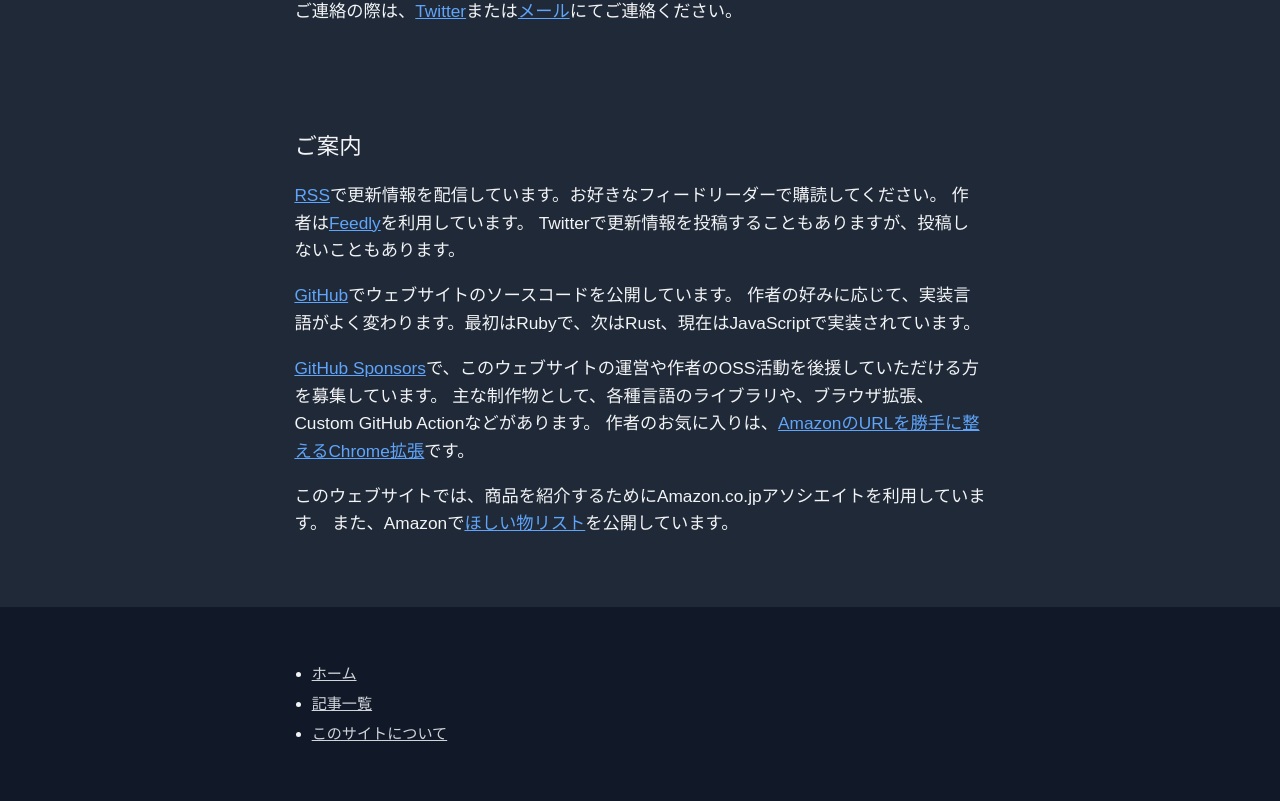
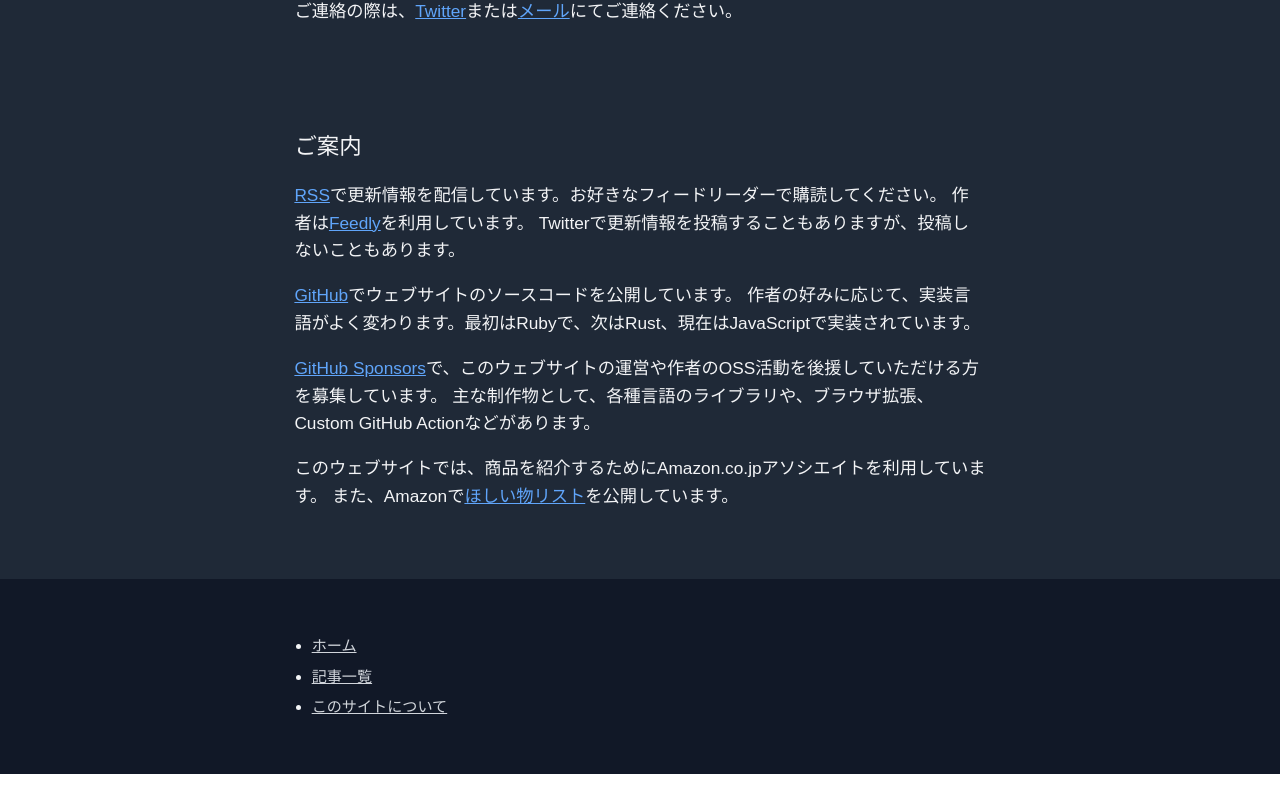
Before and after one commit to r7kamura/r7n, a Next.js app: page /about in a window 1280 px wide. Shown: the part 683-1484 px from the top of the page. After the commit the page ends 1457 px from the top, so only its background shows below. Built offline with nearby package versions, Linux system fonts and the light colour scheme.

Commit message:
Update about

```diff
--- a/pages/about.tsx
+++ b/pages/about.tsx
@@ -50,11 +50,7 @@
         <a href="https://github.com/sponsors/r7kamura">GitHub Sponsors</a>
         で、このウェブサイトの運営や作者のOSS活動を後援していただける方を募集しています。
         主な制作物として、各種言語のライブラリや、ブラウザ拡張、Custom GitHub
-        Actionなどがあります。 作者のお気に入りは、
-        <a href="https://chrome.google.com/webstore/detail/amazon-url-shortener/bonkcfmjkpdnieejahndognlbogaikdg">
-          AmazonのURLを勝手に整えるChrome拡張
-        </a>
-        です。
+        Actionなどがあります。
       </p>
       <p>
         このウェブサイトでは、商品を紹介するためにAmazon.co.jpアソシエイトを利用しています。
```
